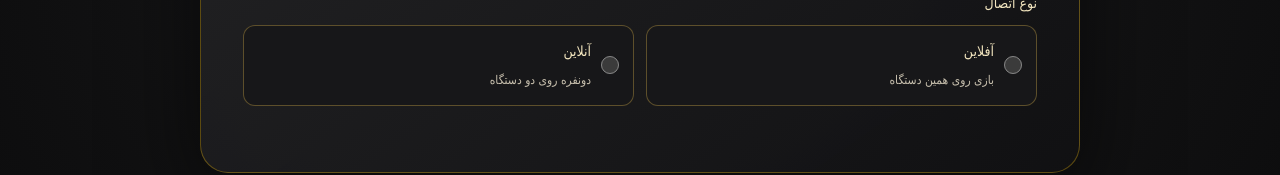
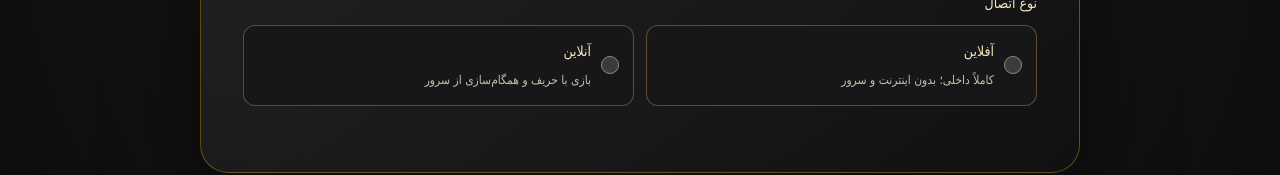
Before and after one commit to omidhub2/GMO_game, a Next.js app: page /games/backgammon in a window 1280 px wide. Shown: the part 323-498 px from the top of the page. Built offline with nearby package versions, Linux system fonts and the light colour scheme.

Commit message:
copy: clarify local offline engine and server-synced online play

```diff
--- a/src/components/backgammon-setup.tsx
+++ b/src/components/backgammon-setup.tsx
@@ -87,8 +87,8 @@ export default function BackgammonSetup({ onStart }: { onStart: (session: GameSe
       <h1>تخته‌نرد؛ چطور بازی می‌کنی؟</h1>
       <p className={styles.setupIntro}>ابتدا آفلاین یا آنلاین را انتخاب کن، سپس بازیکن‌ها و تنظیمات بازی را مشخص کن.</p>
       <fieldset className={styles.playModeField}><legend>نوع اتصال</legend><div className={styles.playModeChoices}>
-        <label><input type="radio" name="connection" aria-label="آفلاین" checked={connection === "offline"} onChange={() => resetChoices("offline")}/><span>آفلاین<small>بازی روی همین دستگاه</small></span></label>
-        <label><input type="radio" name="connection" aria-label="آنلاین" checked={connection === "online"} onChange={() => resetChoices("online")}/><span>آنلاین<small>دونفره روی دو دستگاه</small></span></label>
+        <label><input type="radio" name="connection" aria-label="آفلاین" checked={connection === "offline"} onChange={() => resetChoices("offline")}/><span>آفلاین<small>کاملاً داخلی؛ بدون اینترنت و سرور</small></span></label>
+        <label><input type="radio" name="connection" aria-label="آنلاین" checked={connection === "online"} onChange={() => resetChoices("online")}/><span>آنلاین<small>بازی با حریف و همگام‌سازی از سرور</small></span></label>
       </div></fieldset>
       {connection === "offline" && <fieldset className={styles.playModeField}><legend>تعداد بازیکن‌ها</legend><div className={styles.playModeChoices}>
         <label><input type="radio" name="players" aria-label="تک‌نفره با کامپیوتر" checked={players === "computer"} onChange={() => resetChoices("offline", "computer")}/><span>تک‌نفره با کامپیوتر<small>نفر دوم، کامپیوتر است</small></span></label>
@@ -96,7 +96,7 @@ export default function BackgammonSetup({ onStart }: { onStart: (session: GameSe
       </div></fieldset>}
       {connection === "online" && <BackgammonOnline onStart={onStart}/>}
       {connection === "offline" && players && <>
-      <p className={styles.setupIntro}>{players === "computer" ? "رنگ خودت را انتخاب کن؛ رنگ مقابل برای کامپیوتر است." : "هر بازیکن رنگ خود را تأیید کند؛ سپس وارد بازی شوید."}</p>
+      <p className={styles.setupIntro}>{players === "computer" ? "رنگ خودت را انتخاب کن؛ رنگ مقابل برای کامپیوتر است. تمام محاسبات، تاس و حرکت‌ها روی همین دستگاه انجام می‌شوند و به اینترنت نیاز ندارند." : "هر بازیکن رنگ خود را تأیید کند؛ سپس وارد بازی شوید."}</p>
       <div className={styles.seatGrid}>
         <article className={styles.seatCard} aria-label="انتخاب رنگ مهره‌ها">
           <div className={styles.seatHeading}><span><Crown size={18}/> درخواست‌دهنده</span><small>اولویت انتخاب</small></div>
@@ -131,7 +131,7 @@ export default function BackgammonSetup({ onStart }: { onStart: (session: GameSe
         </div>}
       </div><p>تنظیمات پیش از شروع اعمال می‌شوند. رنگ مهره، شروع‌کننده را تعیین نمی‌کند؛ تاس شروع تصمیم می‌گیرد.</p></div>
       <button className={styles.startButton} type="button" disabled={!canStart(lobby)} onClick={enterGame}>{canStart(lobby) ? "ورود به بازی" : "پس از تأیید هر دو، ورود به بازی"}<ChevronLeft size={20}/></button>
-      <p className={styles.localNotice}>{players === "computer" ? "شما و کامپیوتر به نوبت بازی می‌کنید. تاس شروع، نفر اول را تعیین می‌کند." : "بازی دونفرهٔ آفلاین است؛ هر دو نفر از همین دستگاه استفاده می‌کنند."}</p>
+      <p className={styles.localNotice}>{players === "computer" ? "شما و کامپیوتر به نوبت بازی می‌کنید. تاس شروع، نفر اول را تعیین می‌کند." : "بازی کاملاً محلی است؛ هر دو نفر از همین دستگاه استفاده می‌کنند و هیچ حرکت یا تاسی به سرور ارسال نمی‌شود."}</p>
       </>}
     </section>
   </main>;
```
